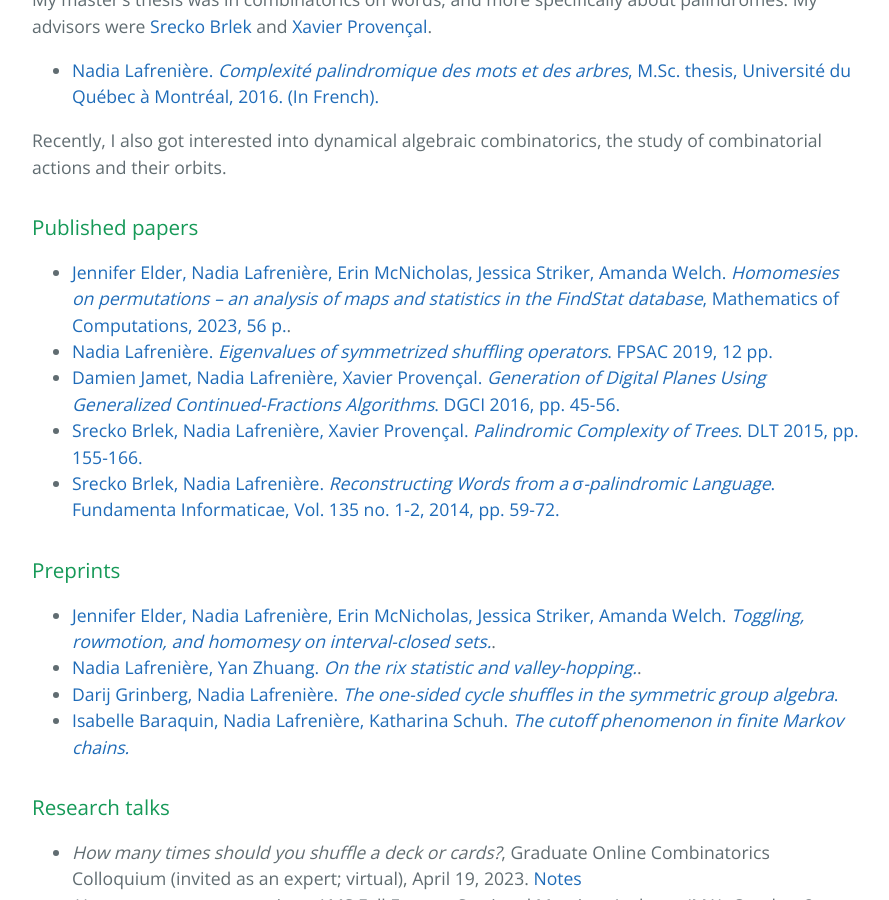
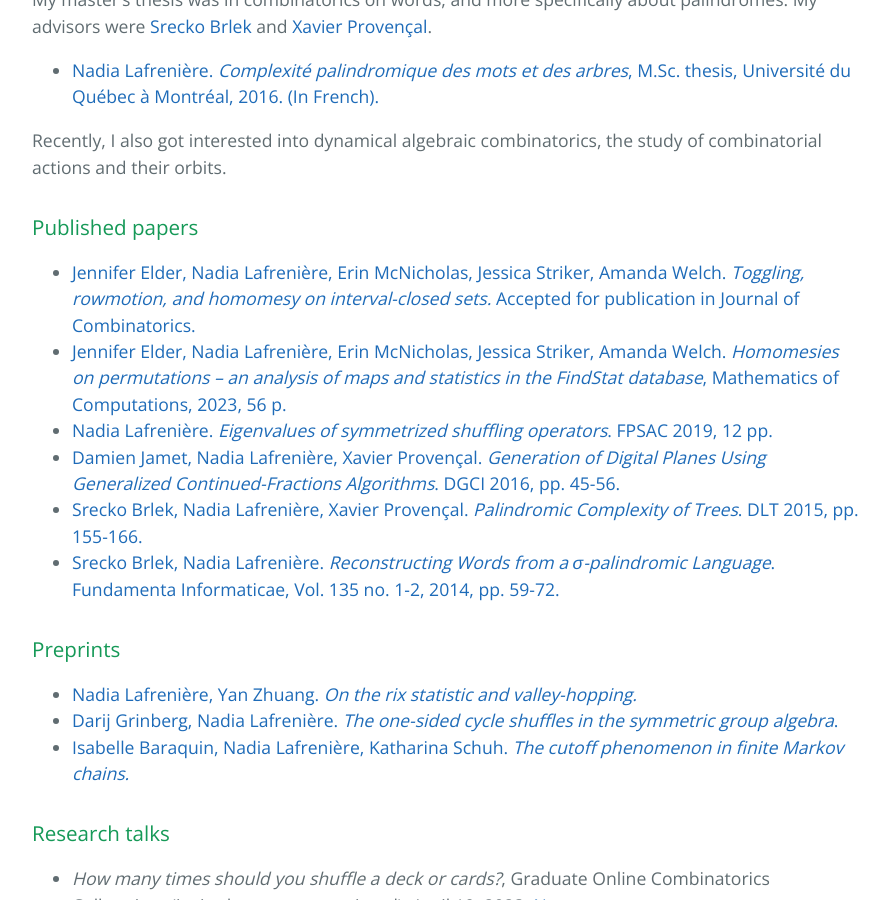
Before and after one commit to nadialafreniere/nadialafreniere.github.io, a Jekyll site: the page built from research.md, in a window 1280 px wide and 900 px high, scrolled down 965 px. Shown: the whole window, without its empty margins (192-1081 px from the left). Built offline with Jekyll 4.4.1, drawn with Linux system fonts in a browser that asks for light colours; our own code applies the rules of GitHub Pages for plain Markdown files.

Commit message:
Publications update

```diff
--- a/research.md
+++ b/research.md
@@ -20,16 +20,15 @@ My master's thesis was in combinatorics on words, and more specifically about pa
 Recently, I also got interested into dynamical algebraic combinatorics, the study of combinatorial actions and their orbits.
 
 ### Published papers
-- [Jennifer Elder, Nadia Lafrenière, Erin McNicholas, Jessica Striker, Amanda Welch. _Homomesies on permutations -- an analysis of maps and statistics in the FindStat database_, Mathematics of Computations, 2023, 56 p.](https://arxiv.org/abs/2206.13409).
+- [Jennifer Elder, Nadia Lafrenière, Erin McNicholas, Jessica Striker, Amanda Welch. _Toggling, rowmotion, and homomesy on interval-closed sets._ Accepted for publication in Journal of Combinatorics.](https://arxiv.org/abs/2307.08520)
+- [Jennifer Elder, Nadia Lafrenière, Erin McNicholas, Jessica Striker, Amanda Welch. _Homomesies on permutations -- an analysis of maps and statistics in the FindStat database_, Mathematics of Computations, 2023, 56 p.](https://arxiv.org/abs/2206.13409)
 - [Nadia Lafrenière. _Eigenvalues of symmetrized shuffling operators_. FPSAC 2019, 12 pp.](https://arxiv.org/abs/1811.07196)
 - [Damien Jamet, Nadia Lafrenière, Xavier Provençal. _Generation of Digital Planes Using Generalized Continued-Fractions Algorithms_. DGCI 2016, pp. 45-56.](JLP-DGCI2016.pdf)
 - [Srecko Brlek, Nadia Lafrenière, Xavier Provençal. _Palindromic Complexity of Trees_. DLT 2015, pp. 155-166.](https://arxiv.org/abs/1505.02695)
 - [Srecko Brlek, Nadia Lafrenière. _Reconstructing Words from a σ-palindromic Language_. Fundamenta Informaticae, Vol.  135 no. 1-2, 2014, pp. 59-72.](BL-sigma-pal.pdf)
 
 ### Preprints
-
-- [Jennifer Elder, Nadia Lafrenière, Erin McNicholas, Jessica Striker, Amanda Welch. _Toggling, rowmotion, and homomesy on interval-closed sets._](https://arxiv.org/abs/2307.08520).
-- [Nadia Lafrenière, Yan Zhuang. _On the rix statistic and valley-hopping._](https://arxiv.org/abs/2307.02711).
+- [Nadia Lafrenière, Yan Zhuang. _On the rix statistic and valley-hopping._](https://arxiv.org/abs/2307.02711)
 - [Darij Grinberg, Nadia Lafrenière. _The one-sided cycle shuffles in the symmetric group algebra_.](https://arxiv.org/abs/2212.06274)
 - [Isabelle Baraquin, Nadia Lafrenière, Katharina Schuh. _The cutoff phenomenon in finite Markov chains._](Snapshot_cutoff_first_submission_english.pdf)
 
```
Also changed, not shown: recherche.md (+3 -3 lines).
